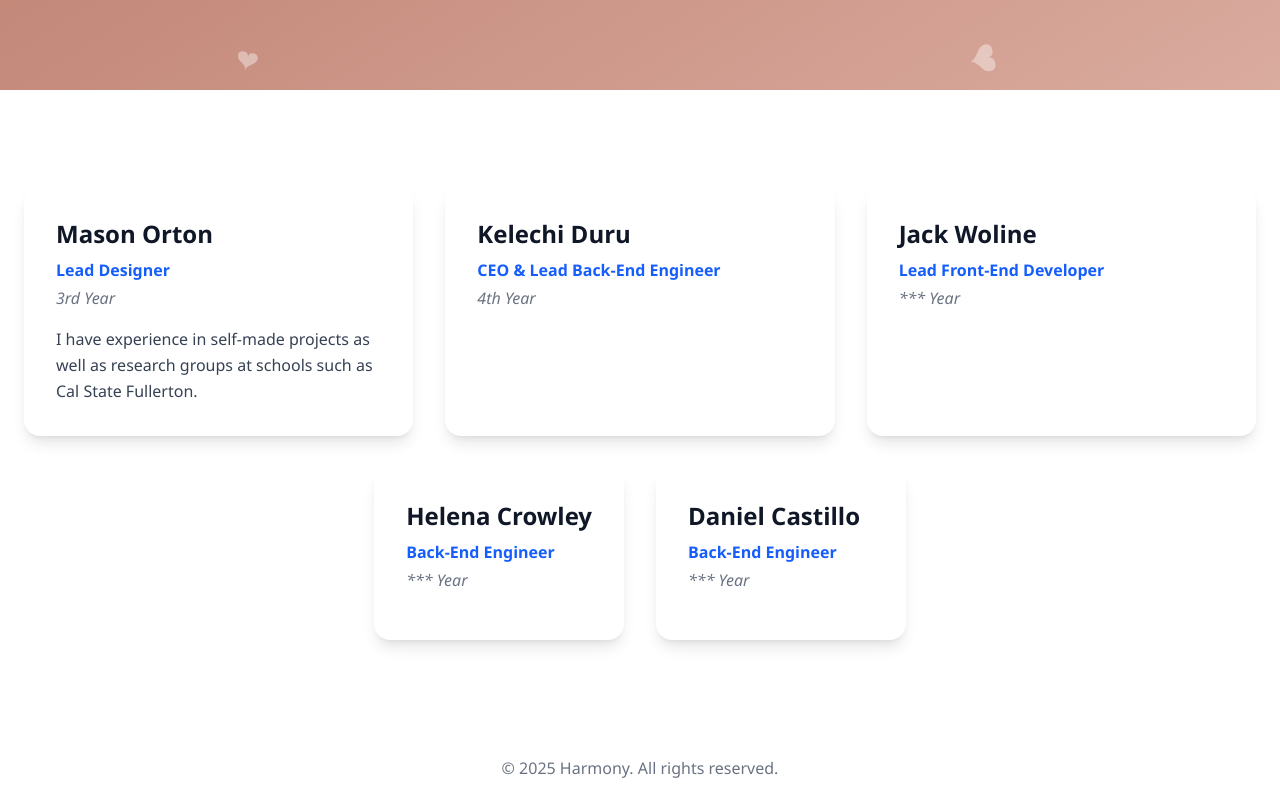
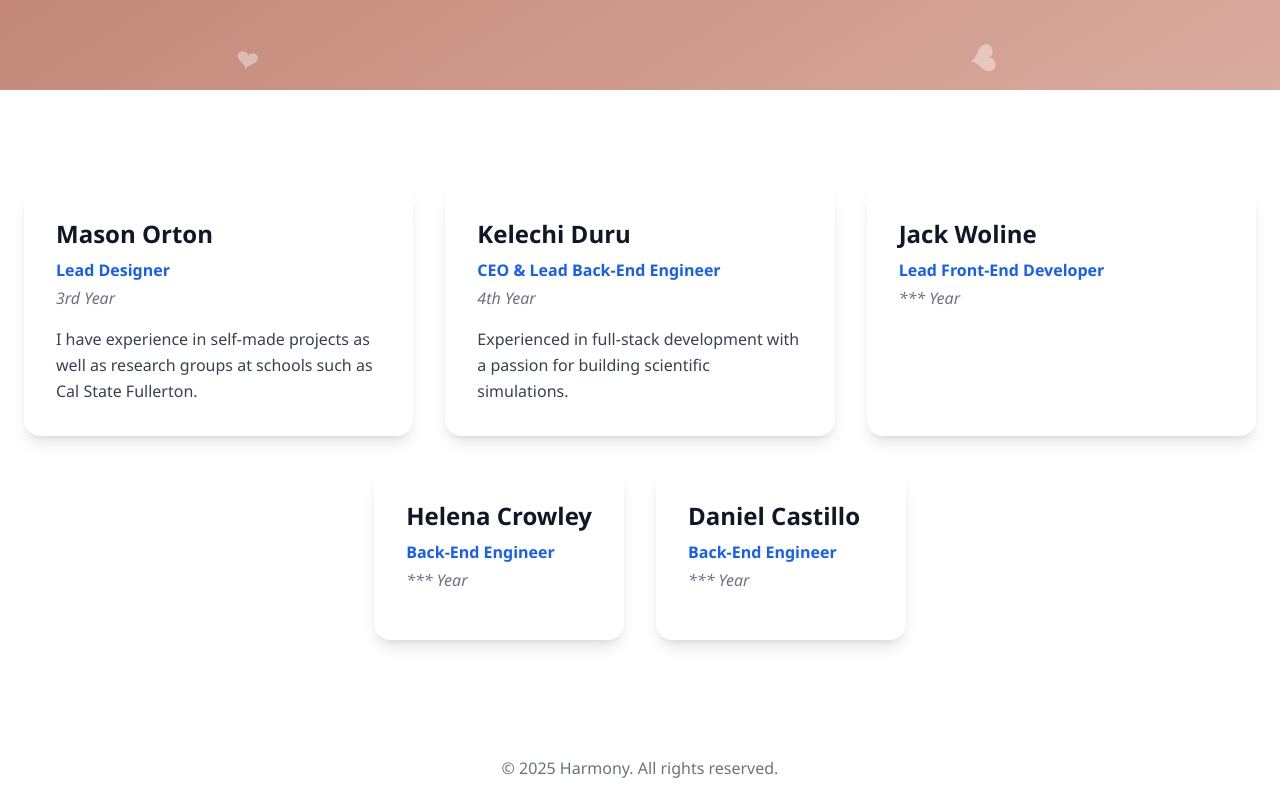
Before and after one commit to MasonAsemi/Harmony-Website, a React (Vite) app in the folder frontend/: page /about in a window 1280 px wide. Shown: the part 710-1510 px from the top of the page. Built offline with nearby package versions, Linux system fonts and the light colour scheme; no server answers; the HTML template or start-up script is replaced by a standard one; a web font is replaced by a local one.

Commit message:
Update About.jsx

```diff
--- a/frontend/src/pages/About.jsx
+++ b/frontend/src/pages/About.jsx
@@ -89,6 +89,9 @@ function About() {
                             <h3 className="text-2xl font-bold text-gray-900 mb-2">Kelechi Duru</h3>
                             <p className="text-blue-600 font-semibold mb-1">CEO & Lead Back-End Engineer</p>
                             <p className="text-gray-500 italic mb-4">4th Year</p>
+                            <p className="text-gray-700 leading-relaxed">
+                                Experienced in full-stack development with a passion for building scientific simulations.
+                            </p>
                         </div>
 
                         {/* Jack Woline */}
```
